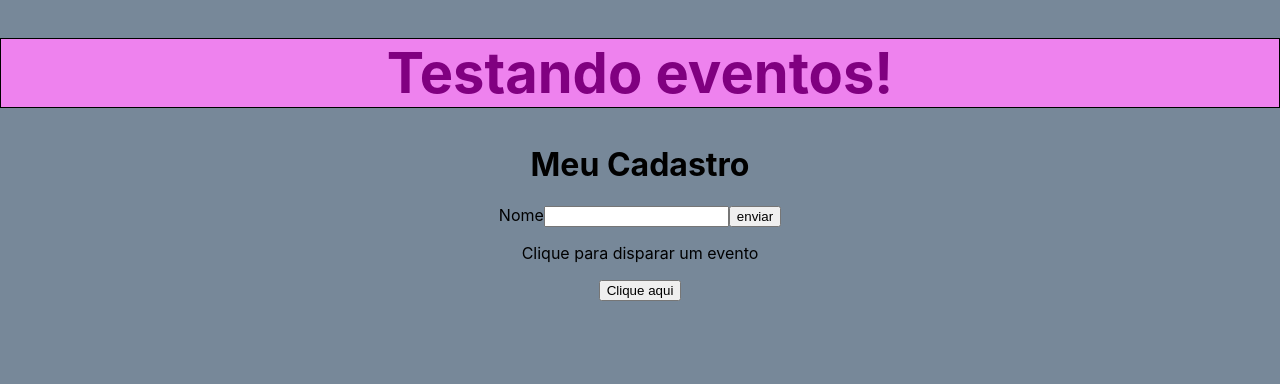
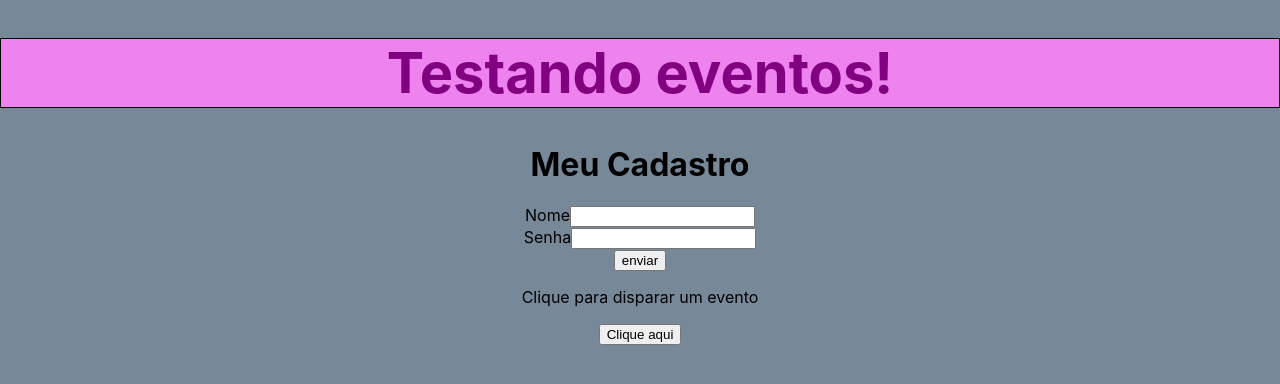
Before and after one commit to gori2016/React-estudos, a React (Create React App) app: page / in a window 1280 px wide. Shown: the top 384 px of the page. Built offline with nearby package versions, Linux system fonts and the light colour scheme.

Commit message:
Ajustar o componente Form: adicionar estado para o nome e melhorar a função de envio

```diff
--- a/src/components/Form.js
+++ b/src/components/Form.js
@@ -1,17 +1,28 @@
-function Form(){
+import {use, useState} from 'react'
 
-function Enviar(){
-    return(alert("Formulário enviado com sucesso!")
-)
-}
+function Form() {
 
+    function Enviar(e) {
+     (alert("Formulário enviado com sucesso!"))
+    console.log(`O nome é: ${nome}`)
+    e.preventDefault()
+    }
 
-    return(
+    const [nome, setName ] = useState()
+
+    return (
         <div>
             <h1>Meu Cadastro</h1>
             <form onSubmit={Enviar}>
                 <label htmlFor="">Nome</label>
-                <input type="text" />
+                <input type="text" id='name' name='name' onChange={(e) => setName(e.target.value)} />
+
+                <div>
+                <label htmlFor="">Senha</label>
+                <input type="password" name="" id="" />
+                </div>
+
+
                 <input type="submit" value="enviar" />
             </form>
         </div>
```
